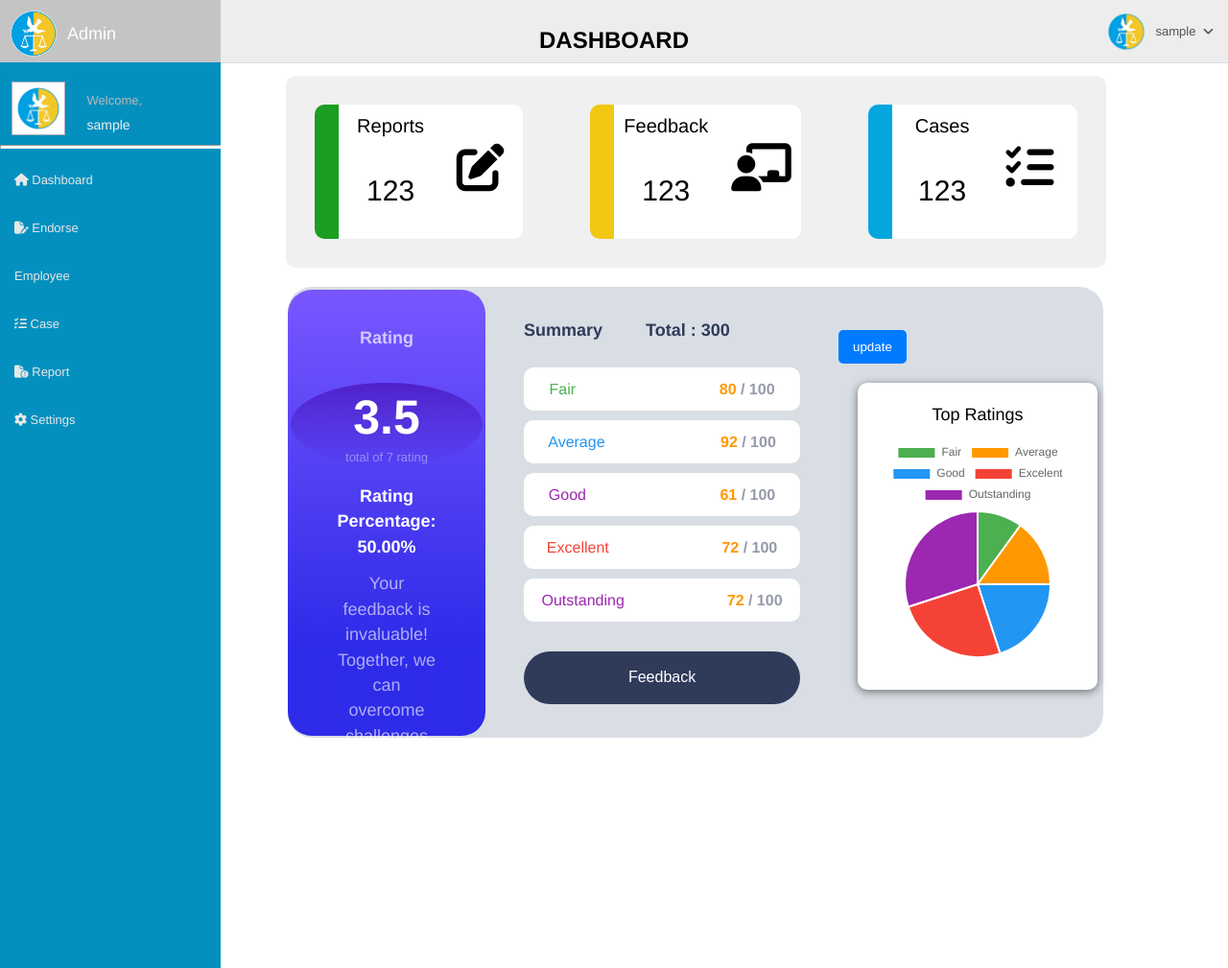
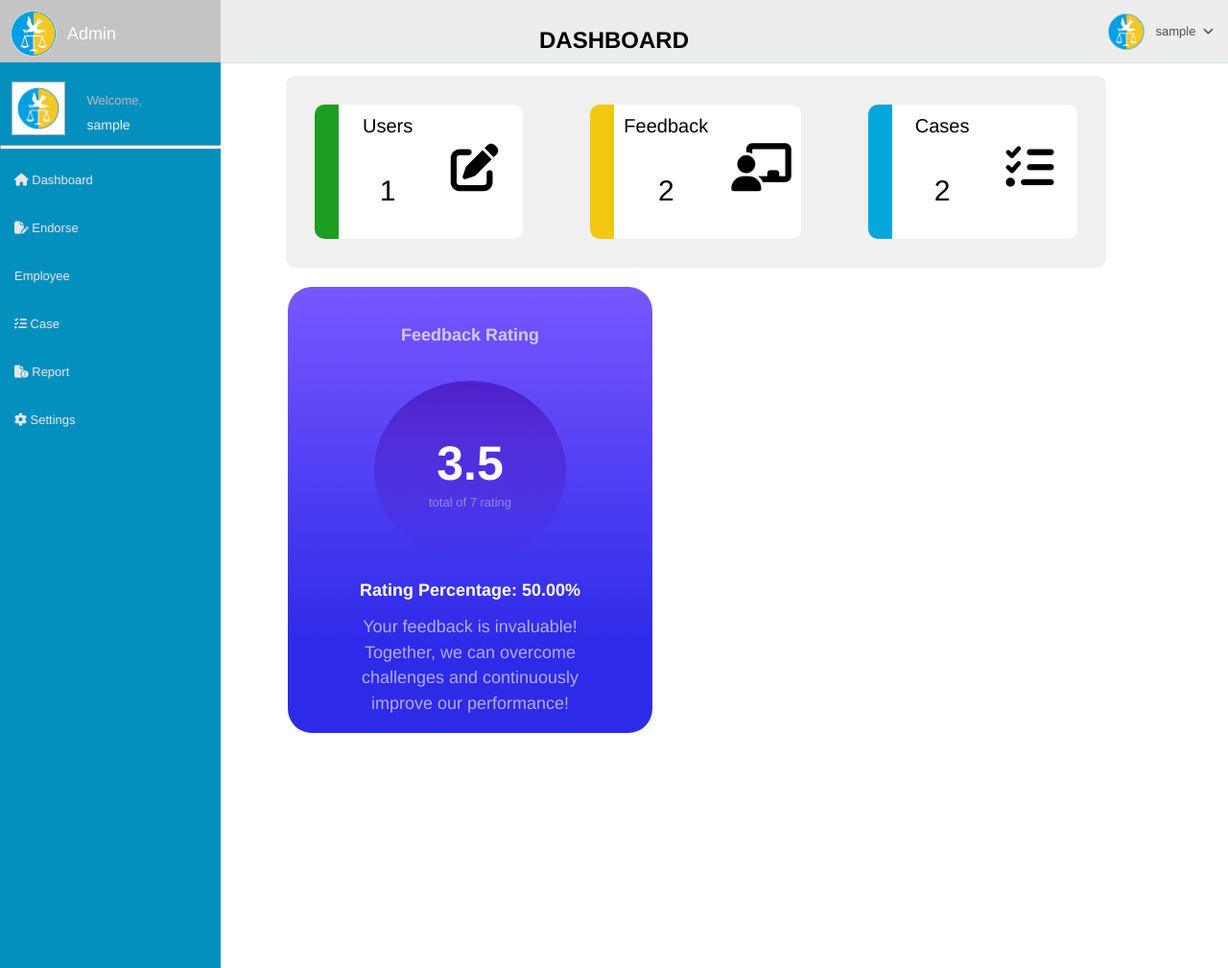
Before and after one commit to keenden1/humanrights, a Laravel app: page /Admin-Dashboard in a window 1280 px wide. Shown: the top 1009 px of the page at 96% size. Run offline with Laravel 12, Linux system fonts and the light colour scheme; a user stored in the database is signed in; data comes from the database, SQL or seed files in the repository; parts of the project's set-up code (start-up, migrations or seed data) failed here and were passed over; some libraries are stand-ins or nearby versions.

Commit message:
admin - all analytics dynamic data

```diff
--- a/app/Http/Controllers/Chr_Admin.php
+++ b/app/Http/Controllers/Chr_Admin.php
@@ -513,7 +513,16 @@ public function adminapproveCase(Request $request)
         $sumRating = Feedback::sum('rating');
         $averageRating = Feedback::avg('rating');
         $percentage = ($averageRating / $sumRating) * 100;
-        return ['averageRating' => $averageRating, 'percentage' => $percentage,'sumRating' => $sumRating];
+        $totalFeedBack = Feedback::count();
+
+        //complains
+        $totalCases = Cases::count();
+
+        //users
+        $totalUsers = User::count();
+        return ['averageRating' => $averageRating, 'percentage' => $percentage,
+        'sumRating' => $sumRating,'totalCases' => $totalCases,
+        'totalFeedBack' => $totalFeedBack, 'totalUsers' => $totalUsers];
     }
 
    // Admin
@@ -523,12 +532,15 @@ public function adminapproveCase(Request $request)
     $id = session('id');
     $role = session('role');
     $calculations = $this->calculateRatings();
-    ['averageRating' => $averageRating, 'percentage' => $percentage, 'sumRating' => $sumRating] = $calculations;
+    ['averageRating' => $averageRating, 'percentage' => $percentage, 'sumRating' => $sumRating,
+    'totalCases' => $totalCases, 'totalFeedBack' => $totalFeedBack, 'totalUsers' => $totalUsers
+    ] = $calculations;
 
     if (!session('admin_username') || !session('id') || session('role') !== 'admin') {
         return redirect()->route('Admin')->with('error', 'Please log in to access the dashboard.');
     }
-    return view('admin.admindashboard', compact('admin_username', 'averageRating', 'percentage', 'sumRating'));
+    return view('admin.admindashboard', compact('admin_username', 'averageRating', 'percentage', 'sumRating',
+     'totalCases', 'totalFeedBack', 'totalUsers'));
 }
 
             function Admin_Endorse(){
--- a/public/css/officer/report.css
+++ b/public/css/officer/report.css
@@ -44,7 +44,7 @@ p {
   align-items: center;
   border-radius: 25px;
   background-color: white;
-  background-color: #D9DEE4;
+  /* background-color: #D9DEE4; */
   max-width: 1100px;
   min-width: 300px;
 
--- a/resources/views/admin/admindashboard.blade.php
+++ b/resources/views/admin/admindashboard.blade.php
@@ -11,12 +11,12 @@
 </div>
 <div class="experiment">
     <br>
-<div class="table-container">
+          <div class="table-container">
                     <a href="" class="colors">
                     <div class="box_1">
                         <span>
-                            <h2>Reports</h2>
-                            <p>123</p>
+                            <h2>Users</h2>
+                            <p>{{$totalUsers}}</p>
                         </span>
                         <span>
                             <i class="fa fa-edit"></i>
@@ -27,7 +27,7 @@
                     <div class="box_1">
                         <span>
                             <h2>Feedback</h2>
-                            <p>123</p>
+                            <p>{{$totalFeedBack}}</p>
                         </span>
                         <span>
                             <i class="fa-solid fa-chalkboard-user"></i>
@@ -38,7 +38,7 @@
                     <div class="box_1">
                         <span>
                             <h2>Cases</h2>
-                            <p>123</p>
+                            <p>{{ $totalCases }}</p>
                         </span>
                         <span>
                             <i class="fa-solid fa-list-check"></i>
@@ -50,7 +50,7 @@
 
     <div class="container_2">
       <div class="container-left">
-        <div class="title title-left">Rating</div>
+        <div class="title title-left">Feedback Rating</div>
         <div class="circle">
           <div class="circle-score">{{ number_format($averageRating, 1) }}</div>
           <div class="circle-out-of">total of {{ $sumRating }} rating</div>
@@ -68,7 +68,7 @@
       </div>
 
       <div class="container-right-box"></div>
-      <div class="container-right">
+      <!-- <div class="container-right">
         <div class="title title-right">Summary  &nbsp; &nbsp; &nbsp; &nbsp; Total : 300</div>
         <div class="stat-box">
           <div class="stat stat-reaction">
@@ -117,20 +117,22 @@
 
         </div>
         <button class="btn">Feedback</button>
-      </div>
+      </div> -->
 
 
-     <div>
+     <!-- <div>
         <button>update</button>
      <div style="width:300px; margin:auto;" class="dates">
-
-</div>
+     -->
 
 
-     <div class="pie">
+    </div>
+
+
+     <!-- <div class="pie">
                     <h2>Top Ratings</h2>
                     <canvas id="pieChart"></canvas>
-        </div>
+        </div> -->
      </div>
 
     </div>
```
